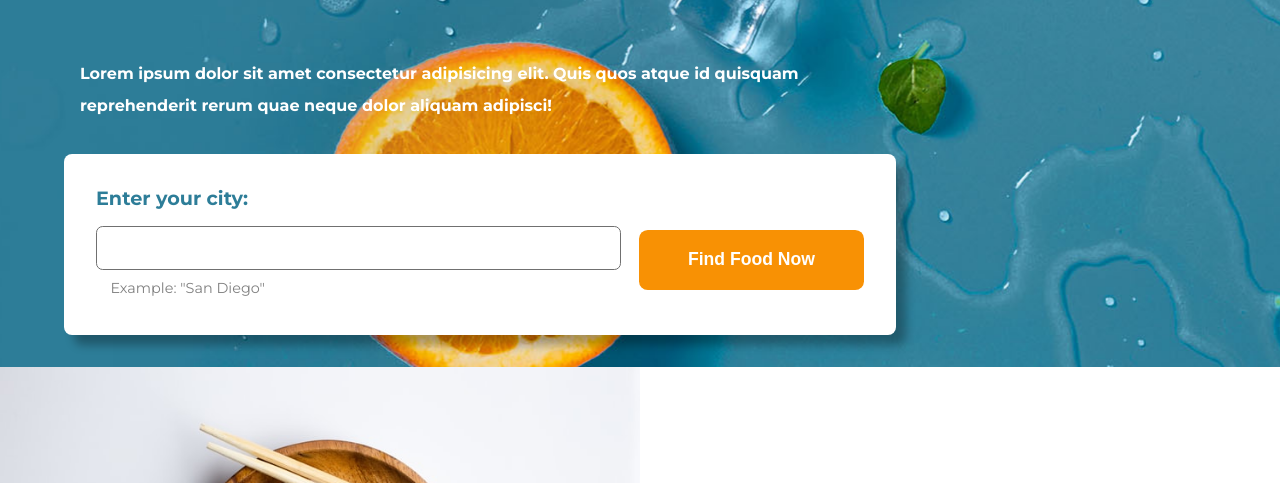
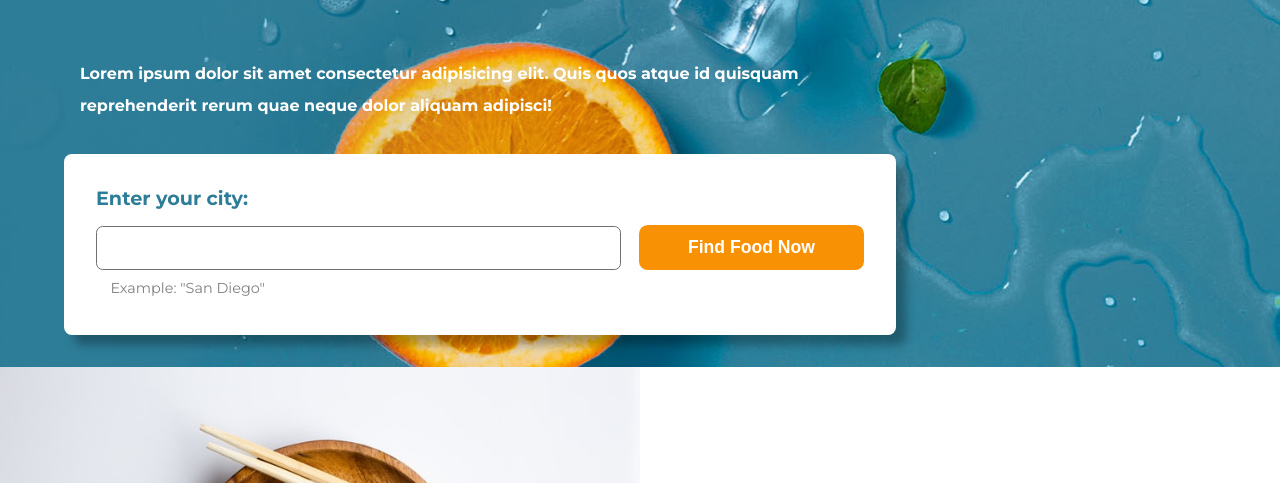
Before and after one commit to apt-webdev/basicwebsite, a plain HTML site: page index.html in a window 1280 px wide. Shown: the part 267-750 px from the top of the page. Drawn offline with Linux system fonts and the light colour scheme.

```diff
--- a/css/main.css
+++ b/css/main.css
@@ -211,8 +211,8 @@ p {
         height: fit-content;
         font-size: 1.1em;
         margin-left: 1em;
-        margin-top: 2.5em;
-        padding: 1.1em 0;
+        margin-top: 2.2em;
+        padding: 0.7em 0;
         width: 30%;
 
     }
```
Also changed, not shown: 1 other file.
